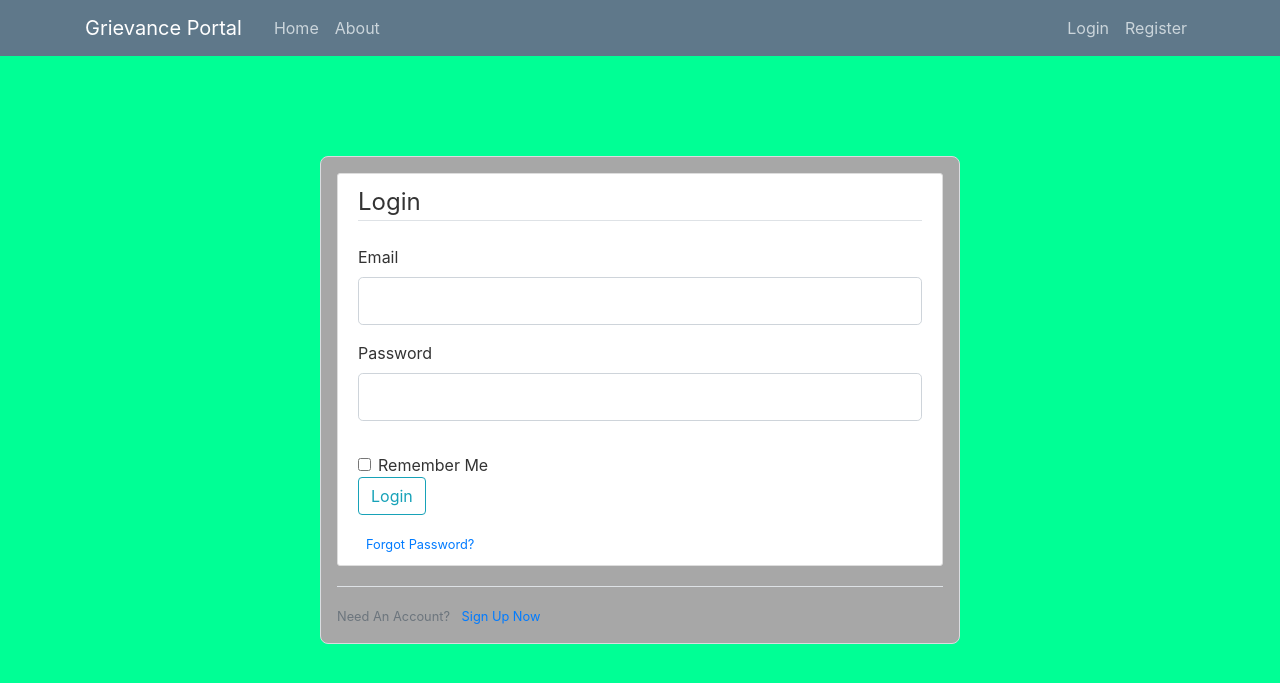
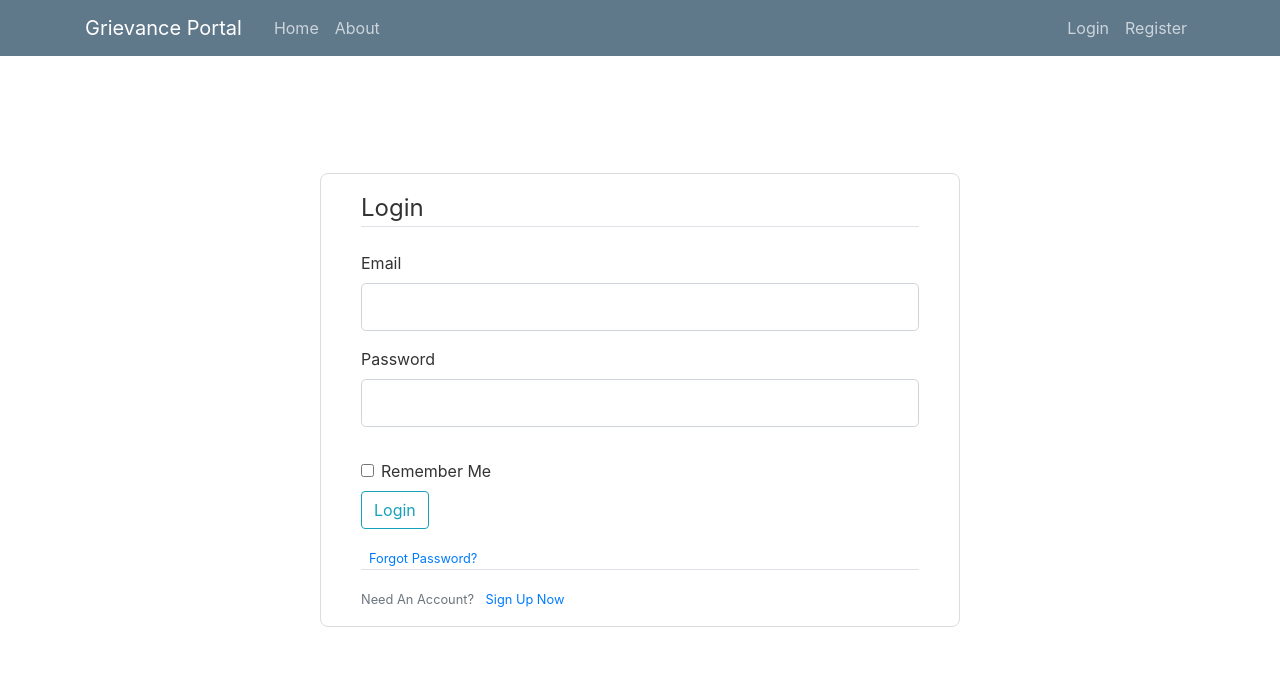
Before and after one commit to RoshanB392/grievance_portal, a Flask app: page /login in a window 1280 px wide. Shown: the top 683 px of the page. Run offline with Flask 2, Linux system fonts and the light colour scheme; some libraries are stand-ins or nearby versions.

Commit message:
form customized

```diff
--- a/flaskApp/static/style.css
+++ b/flaskApp/static/style.css
@@ -86,7 +86,7 @@ font-size: 2.5rem;
     left: 50%;
     transform: translate(-50%, -50%);
     width: 40rem;
-    padding: 1rem;
+    padding: 1rem 2.5rem;
     box-sizing: border-box;
     border: 1px solid #dadce0;
     -webkit-border-radius: 8px;
@@ -99,8 +99,8 @@ font-size: 2.5rem;
     top: 60%;
     left: 50%;
     transform: translate(-50%, -50%);
-    width: 60rem;
-    padding: 1rem;
+    width: 40rem;
+    padding: 1rem 2.5rem;
     box-sizing: border-box;
     border: 1px solid #dadce0;
     -webkit-border-radius: 8px;
--- a/flaskApp/templates/layout.html
+++ b/flaskApp/templates/layout.html
@@ -24,7 +24,7 @@
 
     <style>
         body {
-        background-color: #00ff95;
+        background-color: #ffffff;
         }
     </style>
 </head>
--- a/flaskApp/templates/login.html
+++ b/flaskApp/templates/login.html
@@ -2,8 +2,8 @@
 
 {% block content %}
 
-  <div style="display: block; background-color: #a7a7a7;" class="box-login">
-    <div class="content-section">
+  <div style="display: block; background-color: #ffffff;" class="box-login">
+    <!-- <div class="content-section"> -->
         <form method="POST" action="">
           {{ form.hidden_tag() }}
           <fieldset class="form-group">
@@ -41,14 +41,14 @@
           {{ form.remember.label(class="form-check-label") }}
         </div>
 
-        <div class="form-group">
+        <div class="form-group pt-2">
             {{ form.submit(class="btn btn-outline-info") }}
         </div>
         <small class="text-muted ml-2">
           <a href="#">Forgot Password?</a>
         </small>
         </form>
-      </div>
+      <!-- </div> -->
       <div class="border-top pt-3">
         <small class="text-muted">
           Need An Account? <a class="ml-2" href="{{ url_for('register') }}">Sign Up Now</a>
--- a/flaskApp/templates/register.html
+++ b/flaskApp/templates/register.html
@@ -2,8 +2,8 @@
 
 {% block content %}
 
-<div style="display: block; background-color: #a7a7a7;" class="box-register">
-<div class="content-section">
+<div style="display: block; background-color: #ffffff;" class="box-register">
+<!-- <div class="content-section"> -->
     <form method="POST" action="">
         {{ form.hidden_tag() }}
         <fieldset class="form-group">
@@ -68,7 +68,7 @@
         </div>
 
     </form>
-</div>
+<!-- </div> -->
 <div class="border-top pt-3">
     <small class="text-muted">
         Already Have An Account? <a class="ml-2" href="{{ url_for('login') }}">Sign In</a>
```
